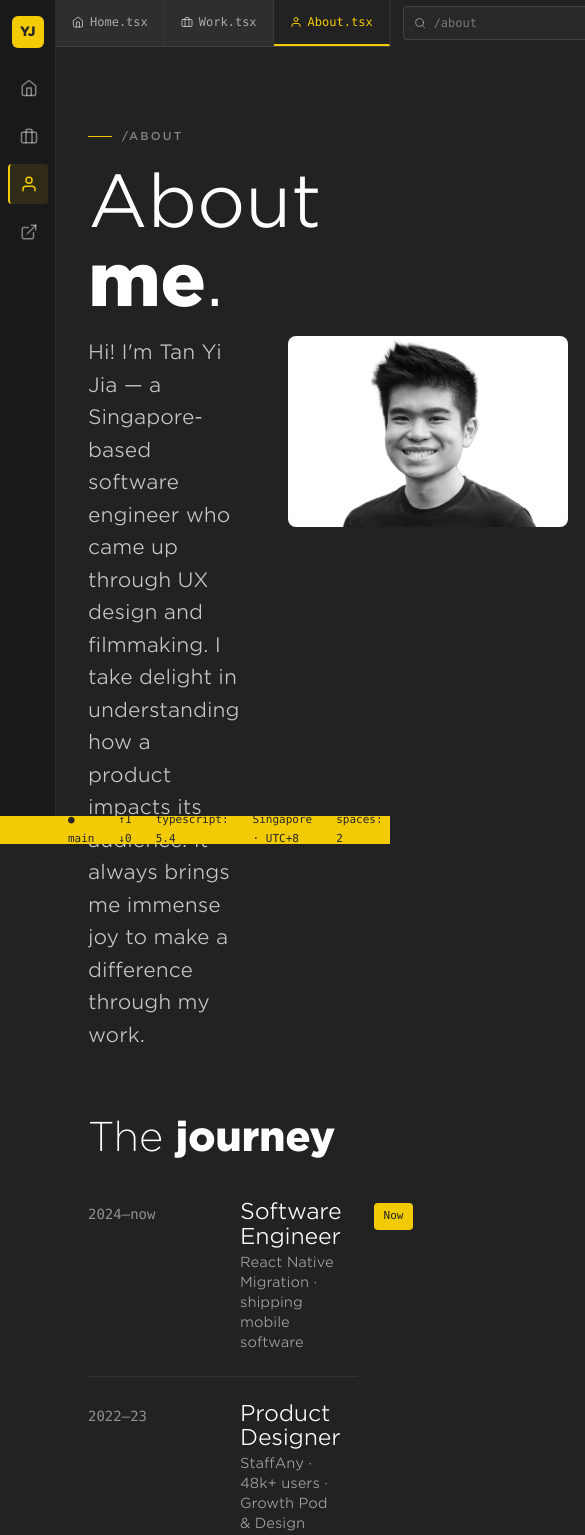
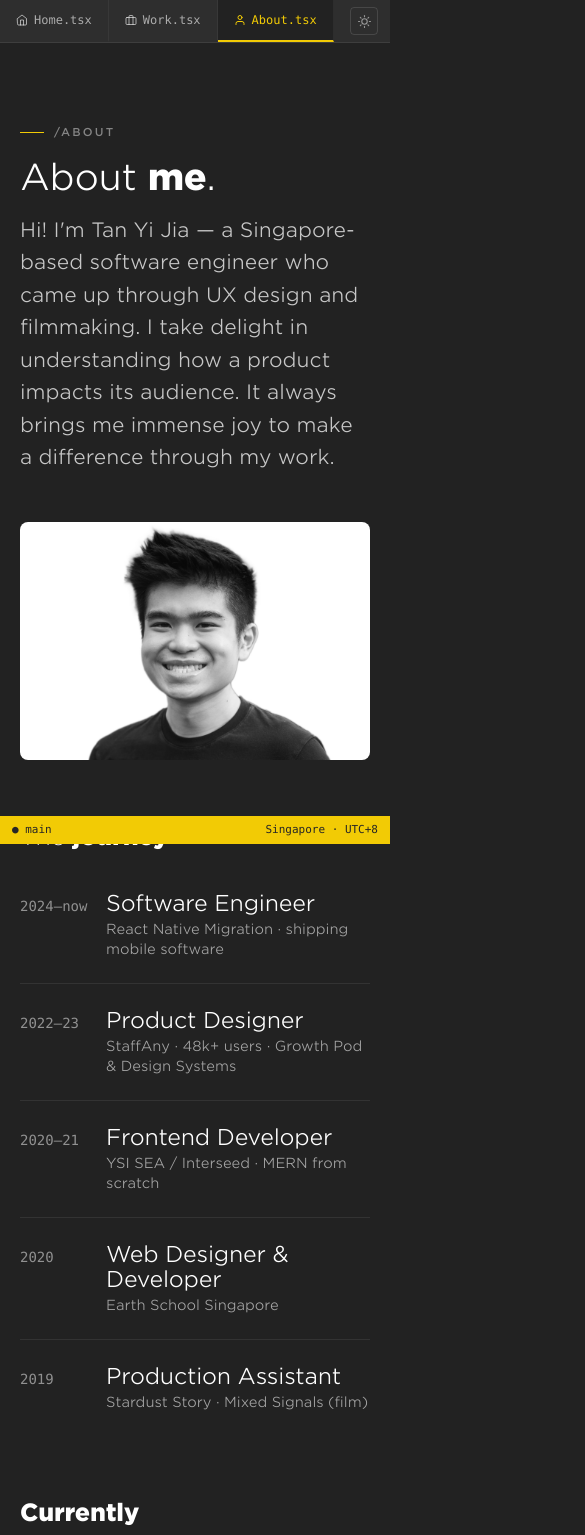
Before and after one commit to fluffysaur/fluffysaur.github.io, a React (Vite) app: page /about in a window 390 px wide. Shown: the top 1535 px of the page, 585 px wide, since content can reach past the window. Built offline with nearby package versions, Linux system fonts and the light colour scheme.

Commit message:
feat: mobile-friendly layout initial

```diff
--- a/src/components/ActivityBar.tsx
+++ b/src/components/ActivityBar.tsx
@@ -13,7 +13,7 @@ export function ActivityBar() {
 
   return (
     <aside
-      className="fixed left-0 top-0 bottom-0 w-14 z-20 flex flex-col pt-4 border-r"
+      className="hidden md:flex fixed left-0 top-0 bottom-0 w-14 z-20 flex-col pt-4 border-r"
       style={{ background: 'var(--sidebar-bg)', borderColor: 'var(--border-mid)' }}
     >
       <div
--- a/src/components/CTABlock.tsx
+++ b/src/components/CTABlock.tsx
@@ -3,7 +3,7 @@ export function CTABlock() {
         <section className="py-24">
             <div className="max-w-285 mx-auto px-8">
                 <div
-                    className="rounded-2xl px-14 pt-16 pb-20 relative overflow-hidden"
+                    className="rounded-2xl px-6 py-10 md:px-14 md:pt-16 md:pb-20 relative overflow-hidden"
                     style={{ background: "#f2cb05", color: "#262626" }}
                 >
                     <p
@@ -13,7 +13,7 @@ export function CTABlock() {
                         Get in touch
                     </p>
                     <h2
-                        className="text-[56px] font-light leading-tight mt-3 mb-4 max-w-2xl"
+                        className="text-[32px] md:text-[56px] font-light leading-tight mt-3 mb-4 max-w-2xl"
                         style={{ color: "#262626", letterSpacing: "-0.01em" }}
                     >
                         Let's build <strong className="font-black">something</strong> that lasts.
@@ -25,7 +25,7 @@ export function CTABlock() {
                         I'm currently taking on freelance frontend & UX engagements, plus a small number of full-time
                         conversations.
                     </p>
-                    <div className="flex gap-3">
+                    <div className="flex flex-wrap gap-3">
                         <a
                             href="mailto:tanyijia@gmail.com"
                             className="inline-flex items-center gap-2.5 px-6 py-3.5 rounded-full text-[12px] font-medium tracking-[0.2em] uppercase no-underline transition-all"
--- a/src/components/Footer.tsx
+++ b/src/components/Footer.tsx
@@ -6,11 +6,8 @@ export function Footer() {
             className="pt-16 pb-12 mt-auto border-t"
             style={{ borderColor: "var(--border-mid)" }}
         >
-            <div className="max-w-285 mx-auto px-8">
-                <div
-                    className="grid gap-12 mb-12"
-                    style={{ gridTemplateColumns: "1.4fr 1fr 1fr 1fr" }}
-                >
+            <div className="max-w-285 mx-auto px-5 md:px-8">
+                <div className="grid gap-8 mb-12 grid-cols-2 md:grid-cols-[1.4fr_1fr_1fr_1fr]">
                     {/* Brand col */}
                     <div>
                         <Link
@@ -154,7 +151,7 @@ export function Footer() {
                 </div>
 
                 <div
-                    className="flex justify-between items-center pt-6 border-t text-[13px]"
+                    className="flex flex-wrap justify-between items-center gap-y-1 pt-6 border-t text-[13px]"
                     style={{ borderColor: "var(--border-sub)", color: "var(--fg-6)" }}
                 >
                     <span>© {new Date().getFullYear()} Tan Yi Jia · Singapore 🇸🇬</span>
--- a/src/components/Layout.tsx
+++ b/src/components/Layout.tsx
@@ -29,7 +29,7 @@ export function Layout() {
     <div className="relative min-h-screen" style={{ background: 'var(--bg)' }}>
       <ScrollToTop />
       <ActivityBar />
-      <div style={{ paddingLeft: 56, paddingBottom: 28 }}>
+      <div className="md:pl-14 pb-7">
         <Nav />
         <Outlet />
       </div>
--- a/src/components/Nav.tsx
+++ b/src/components/Nav.tsx
@@ -130,7 +130,7 @@ export function Nav() {
             style={{ background: 'var(--bg-elevated)', borderColor: 'var(--border-mid)' }}
         >
             {/* Tabs */}
-            <div className="flex items-stretch">
+            <div className="flex items-stretch overflow-x-auto scrollbar-hide">
                 {tabs.map(tab => {
                     const active = tab.closeable
                         ? true
@@ -143,7 +143,7 @@ export function Nav() {
                     const key = tab.closeable ? `case-${caseId}` : tab.to
 
                     const cls = [
-                        'flex items-center gap-1.5 px-4 py-2.5 text-[12px] font-mono border-b-2 whitespace-nowrap',
+                        'flex items-center gap-1.5 px-4 py-2.5 text-[12px] font-mono border-b-2 whitespace-nowrap flex-shrink-0',
                         active ? 'border-accent' : 'border-transparent',
                     ].join(' ')
 
@@ -190,7 +190,7 @@ export function Nav() {
             {/* Search */}
             <div
                 ref={containerRef}
-                className="relative flex items-center self-center px-3"
+                className="relative hidden md:flex items-center self-center px-3"
                 style={{
                     borderLeft:  '1px solid var(--border-sub)',
                     borderRight: '1px solid var(--border-sub)',
@@ -276,7 +276,7 @@ export function Nav() {
                 </button>
                 <a
                     href="mailto:tanyijia@gmail.com"
-                    className="px-3.5 py-1.5 rounded-full bg-accent text-[11px] font-medium tracking-[0.2em] uppercase no-underline transition-all hover:bg-accent-deep whitespace-nowrap"
+                    className="hidden md:inline-flex px-3.5 py-1.5 rounded-full bg-accent text-[11px] font-medium tracking-[0.2em] uppercase no-underline transition-all hover:bg-accent-deep whitespace-nowrap"
                     style={{ color: '#262626' }}
                 >
                     Get in touch
--- a/src/components/StatusBar.tsx
+++ b/src/components/StatusBar.tsx
@@ -1,15 +1,12 @@
 export function StatusBar() {
   return (
-    <div
-      className="fixed bottom-0 left-0 right-0 z-20 h-7 bg-accent text-graphite flex items-center font-mono text-[11px] font-medium"
-      style={{ paddingLeft: 56 }}
-    >
+    <div className="fixed bottom-0 left-0 right-0 z-20 h-7 bg-accent text-graphite flex items-center font-mono text-[11px] font-medium md:pl-14">
       <span className="px-3">● main</span>
-      <span className="px-3">↑1 ↓0</span>
-      <span className="px-3">typescript: 5.4</span>
+      <span className="px-3 hidden sm:inline">↑1 ↓0</span>
+      <span className="px-3 hidden sm:inline">typescript: 5.4</span>
       <span className="px-3 ml-auto">Singapore · UTC+8</span>
-      <span className="px-3">spaces: 2</span>
-      <span className="px-3">UTF-8</span>
+      <span className="px-3 hidden sm:inline">spaces: 2</span>
+      <span className="px-3 hidden sm:inline">UTF-8</span>
     </div>
   )
 }
--- a/src/index.css
+++ b/src/index.css
@@ -192,3 +192,7 @@ body {
 ::-webkit-scrollbar { width: 6px; }
 ::-webkit-scrollbar-track { background: var(--bg); }
 ::-webkit-scrollbar-thumb { background: var(--border); border-radius: 3px; }
+
+/* ── scrollbar-hide ── */
+.scrollbar-hide { scrollbar-width: none; }
+.scrollbar-hide::-webkit-scrollbar { display: none; }
--- a/src/pages/About.tsx
+++ b/src/pages/About.tsx
@@ -34,7 +34,7 @@ export function About() {
     return (
         <>
             <section className="py-20">
-                <div className="max-w-220 mx-auto px-8">
+                <div className="max-w-220 mx-auto px-5 md:px-8">
                     <p
                         className="flex items-center gap-2.5 text-[11px] tracking-[0.2em] uppercase font-medium mb-4"
                         style={{ color: "var(--fg-6)" }}
@@ -44,16 +44,13 @@ export function About() {
                     </p>
                     <h1
                         className="font-light pb-4"
-                        style={{ fontSize: 72, letterSpacing: "-0.01em", color: "var(--fg-1)" }}
+                        style={{ fontSize: 'clamp(36px, 6vw, 72px)', letterSpacing: "-0.01em", color: "var(--fg-1)" }}
                     >
                         About <strong>me</strong>.
                     </h1>
 
                     {/* Bio + photo */}
-                    <div
-                        className="grid gap-12 mb-16"
-                        style={{ gridTemplateColumns: "1fr 280px" }}
-                    >
+                    <div className="grid gap-12 mb-16 grid-cols-1 md:grid-cols-[1fr_280px]">
                         <p
                             className="font-light text-[20px] leading-relaxed m-0"
                             style={{ color: "var(--fg-3)" }}
@@ -73,18 +70,15 @@ export function About() {
                     <div className="mb-16">
                         <h2
                             className="mb-4"
-                            style={{ fontSize: 40, color: "var(--fg-1)" }}
+                            style={{ fontSize: 'clamp(24px, 3.5vw, 40px)', color: "var(--fg-1)" }}
                         >
                             The <strong>journey</strong>
                         </h2>
                         {TIMELINE.map((r, i) => (
                             <div
                                 key={i}
-                                className={`grid gap-8 py-6 items-baseline${i > 0 ? " border-t" : ""}`}
-                                style={{
-                                    gridTemplateColumns: "120px 1fr auto",
-                                    borderColor: "var(--border-mid)",
-                                }}
+                                className={`grid gap-4 md:gap-8 py-6 items-baseline grid-cols-[70px_1fr] md:grid-cols-[120px_1fr_auto]${i > 0 ? " border-t" : ""}`}
+                                style={{ borderColor: "var(--border-mid)" }}
                             >
                                 <span
                                     className="font-mono text-sm"
@@ -107,7 +101,7 @@ export function About() {
                                     </p>
                                 </div>
                                 {r.tag && (
-                                    <span className="px-2.5 py-1 rounded text-[11px] font-medium font-mono bg-accent text-graphite">
+                                    <span className="hidden md:inline px-2.5 py-1 rounded text-[11px] font-medium font-mono bg-accent text-graphite">
                                         {r.tag}
                                     </span>
                                 )}
@@ -119,11 +113,11 @@ export function About() {
                     <div className="mb-16">
                         <h2
                             className="mb-4"
-                            style={{ fontSize: 40, color: "var(--fg-1)" }}
+                            style={{ fontSize: 'clamp(24px, 3.5vw, 40px)', color: "var(--fg-1)" }}
                         >
                             <strong>Currently</strong>
                         </h2>
-                        <div className="grid grid-cols-2 gap-4">
+                        <div className="grid grid-cols-1 sm:grid-cols-2 gap-4">
                             {CURRENTLY.map(({ key, value }) => (
                                 <div
                                     key={key}
@@ -151,7 +145,7 @@ export function About() {
                     <div>
                         <h2
                             className="font-light mb-4"
-                            style={{ fontSize: 40, color: "var(--fg-1)" }}
+                            style={{ fontSize: 'clamp(24px, 3.5vw, 40px)', color: "var(--fg-1)" }}
                         >
                             Find me <strong>elsewhere</strong>
                         </h2>
```
Also changed, not shown: src/pages/Home.tsx (+11 -17 lines), src/pages/Work.tsx (+5 -5 lines).
